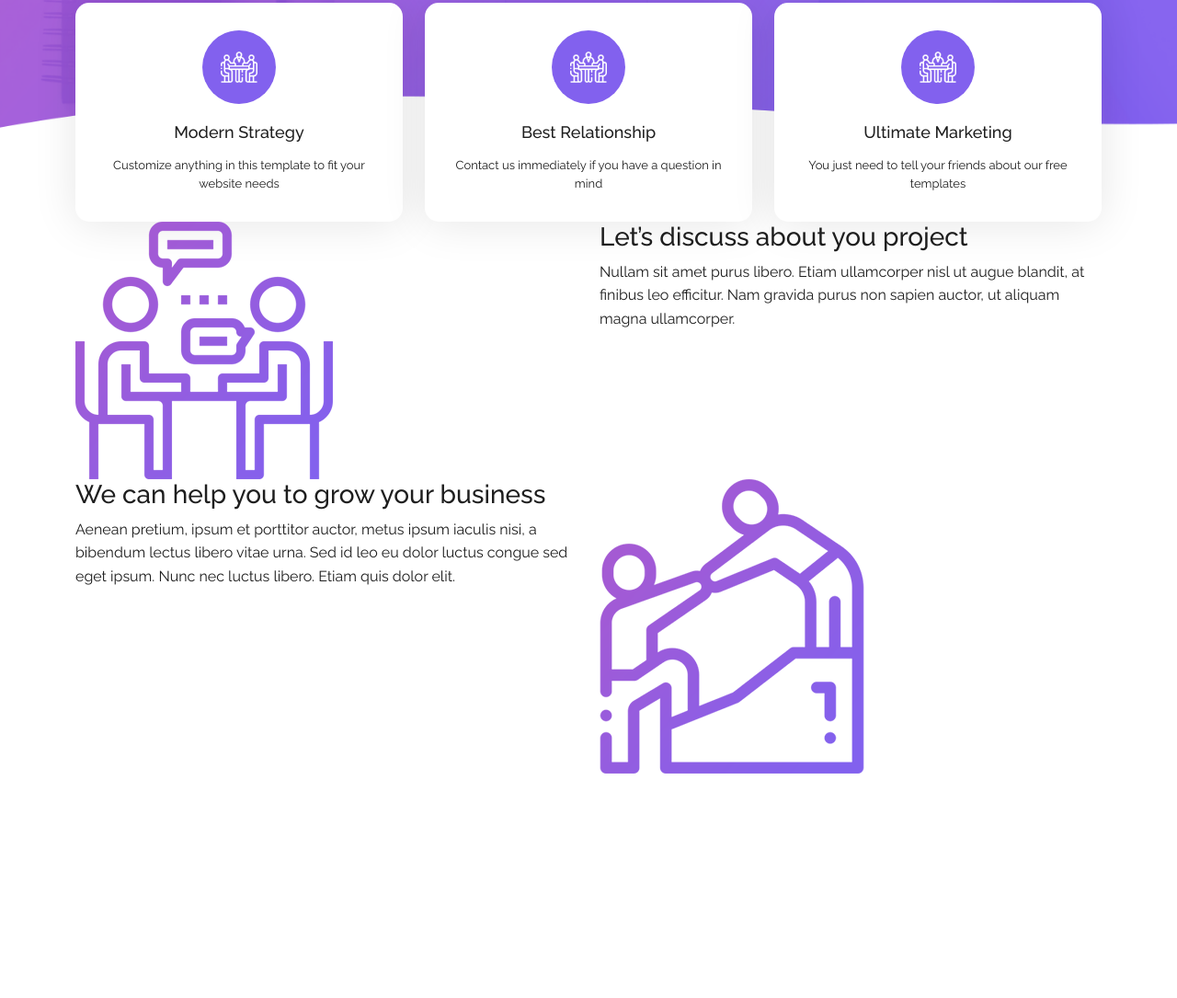
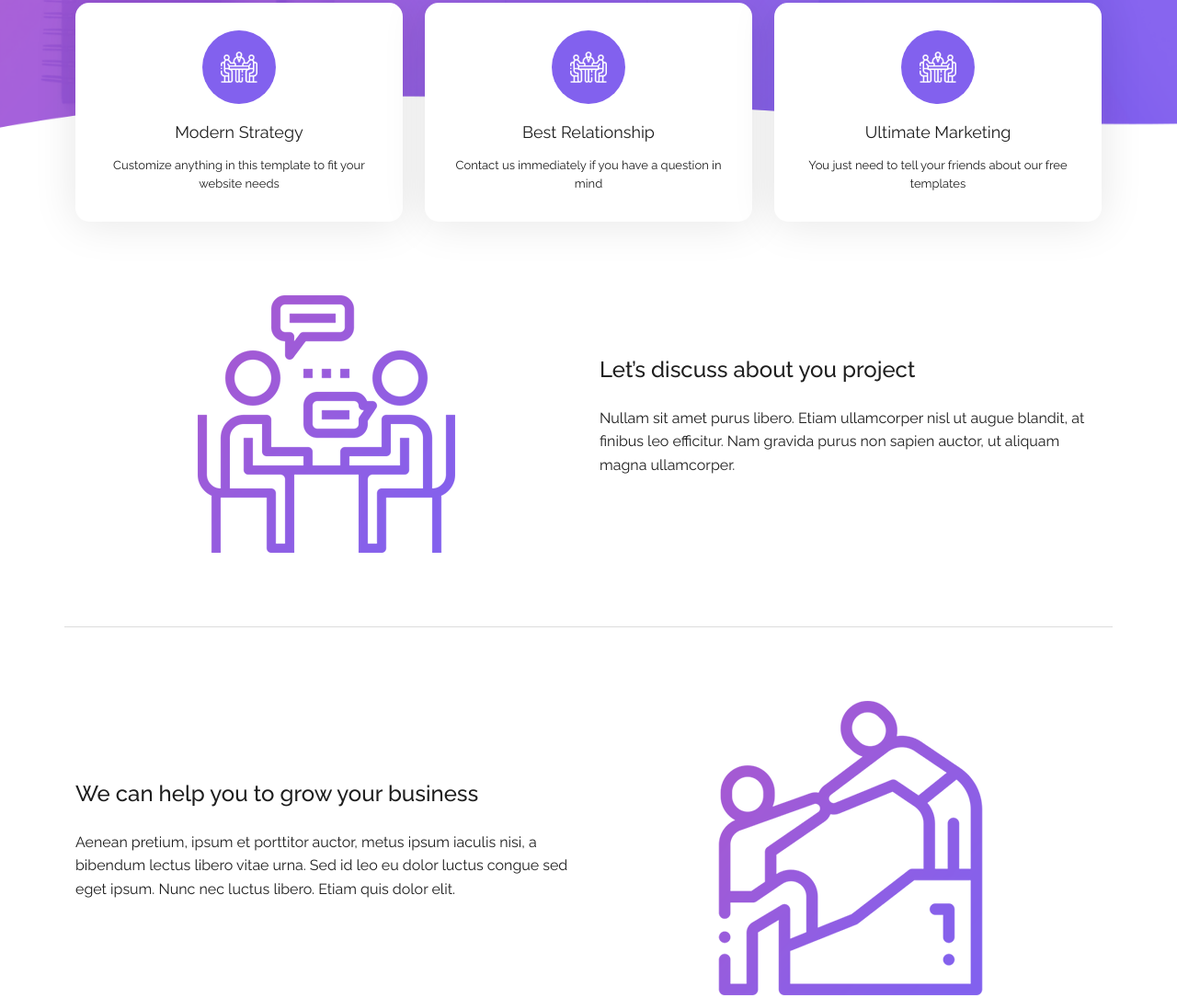
Before and after one commit to Tuan-1204/Softy-Pinko-Landingpage, a plain HTML site: page index.html in a window 1280 px wide. Shown: the part 577-1662 px from the top of the page at 92% size. Before the commit the page ends 1418 px from the top, so only its background shows below. Drawn offline with Linux system fonts and the light colour scheme.

Commit message:
docs : css section 3

```diff
--- a/Assets/Css/Style.css
+++ b/Assets/Css/Style.css
@@ -118,7 +118,7 @@
   font-size: 18px;
   margin-top: 20px;
   margin-bottom: 15px;
-  font-weight: 500;
+  font-weight: 400;
 }
 
 .section-two .inner-box .inner-desc {
@@ -127,3 +127,30 @@
 }
 
 /* end section-2 */
+
+/* section-3 */
+.section-three {
+  margin-top: 80px;
+  margin-bottom: 80px;
+}
+
+.section-three .inner-image {
+  text-align: center;
+}
+
+.section-three .inner-image img {
+  max-width: 100%;
+  height: auto;
+}
+
+.section-three .inner-title {
+  font-size: 24px;
+  margin-bottom: 25px;
+}
+
+.section-three .inner-border-bottom {
+  border-bottom: 1px solid #ddd;
+  padding-bottom: 80px;
+  margin-bottom: 80px;
+}
+/* end section-3 */
--- a/index.html
+++ b/index.html
@@ -79,7 +79,7 @@
 <!-- section-2 -->
      <div class="section-two">
         <div class="container">
-            <div class="row">
+            <div class="row ">
                 <!-- box 1 -->
                 <div class="col-xl-4">
                     <div class="inner-box">
@@ -126,7 +126,7 @@
 <div class="section-three">
     <div class="container">
         <!-- khối 1 -->
-        <div class="row">
+        <div class="row align-items-center inner-border-bottom">
             <div class="col-xl-6">
                 <div class="inner-image">
                     <img src="Assets/images/left-image.png" alt="left-image!">
@@ -147,8 +147,8 @@
 
         <!-- khối 2 -->
 
-        <div class="row">
-            <div class="col-xl-6">
+        <div class="row align-items-center ">
+            <div class="col-xl-6 order-xl-0">
                 <div class="inner-content">
                     <h3 class="inner-title">
                         We can help you to grow your business
@@ -156,7 +156,7 @@
                     <p class="inner-desc">Aenean pretium, ipsum et porttitor auctor, metus ipsum iaculis nisi, a bibendum lectus libero vitae urna. Sed id leo eu dolor luctus congue sed eget ipsum. Nunc nec luctus libero. Etiam quis dolor elit.</p>
                 </div>
             </div>
-            <div class="col-xl-6">
+            <div class="col-xl-6 order-xl-1">
                 <div class="inner-image">
                     <img src="Assets/images/right-image.png" alt="right-image">
                 </div>
```
